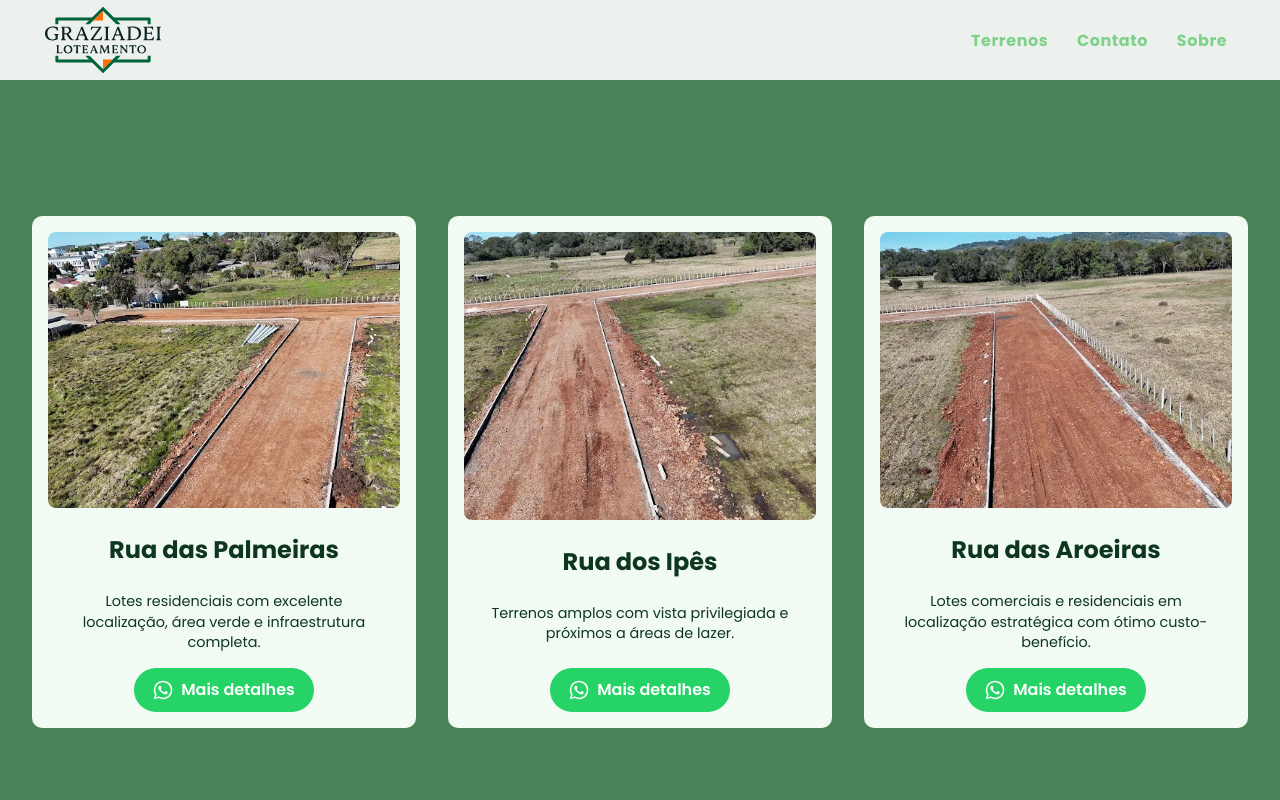
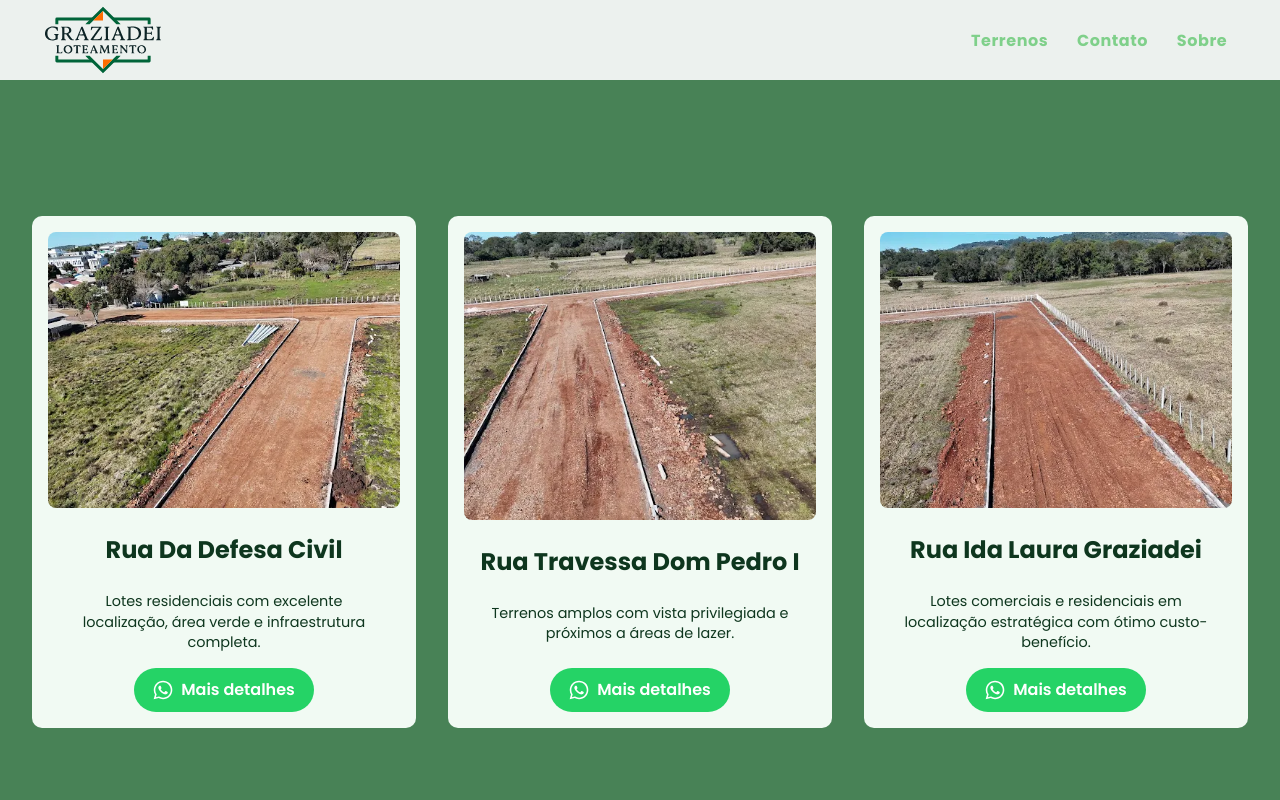
Before and after one commit to MaiconRG/Loteamento_Graziadei, a Next.js app: page / in a window 1280 px wide. Shown: the top 800 px of the page. Built offline with nearby package versions, Linux system fonts and the light colour scheme.

Commit message:
Att nome das ruas

```diff
--- a/app/page.tsx
+++ b/app/page.tsx
@@ -152,7 +152,7 @@ export default function Home() {
       <div id="terrenos" className="body_lote">
         <div className="rua_1">
           <img src="/rua1.webp" alt="Vista da Rua 1" className="rua_img" />
-          <h2>Rua das Palmeiras</h2>
+          <h2>Rua Da Defesa Civil</h2>
           <p>
             Lotes residenciais com excelente localização, área verde e
             infraestrutura completa.
@@ -173,7 +173,7 @@ export default function Home() {
         </div>
         <div className="rua_2">
           <img src="/rua2.webp" alt="Vista da Rua 2" className="rua_img" />
-          <h2>Rua dos Ipês</h2>
+          <h2>Rua Travessa Dom Pedro I</h2>
           <p>
             Terrenos amplos com vista privilegiada e próximos a áreas de lazer.
           </p>
@@ -193,7 +193,7 @@ export default function Home() {
         </div>
         <div className="rua_3">
           <img src="/rua3.webp" alt="Vista da Rua 3" className="rua_img" />
-          <h2>Rua das Aroeiras</h2>
+          <h2>Rua Ida Laura Graziadei</h2>
           <p>
             Lotes comerciais e residenciais em localização estratégica com ótimo
             custo-benefício.
```
